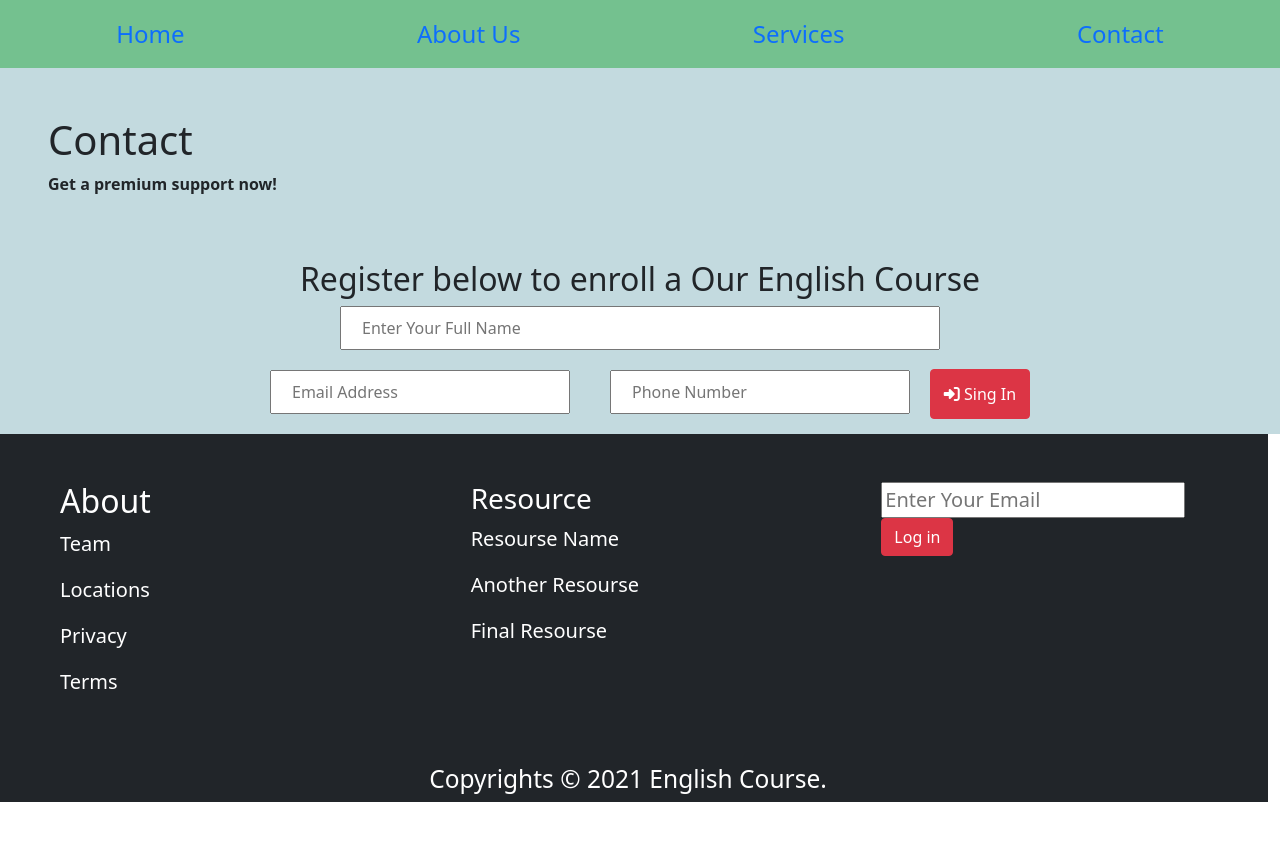
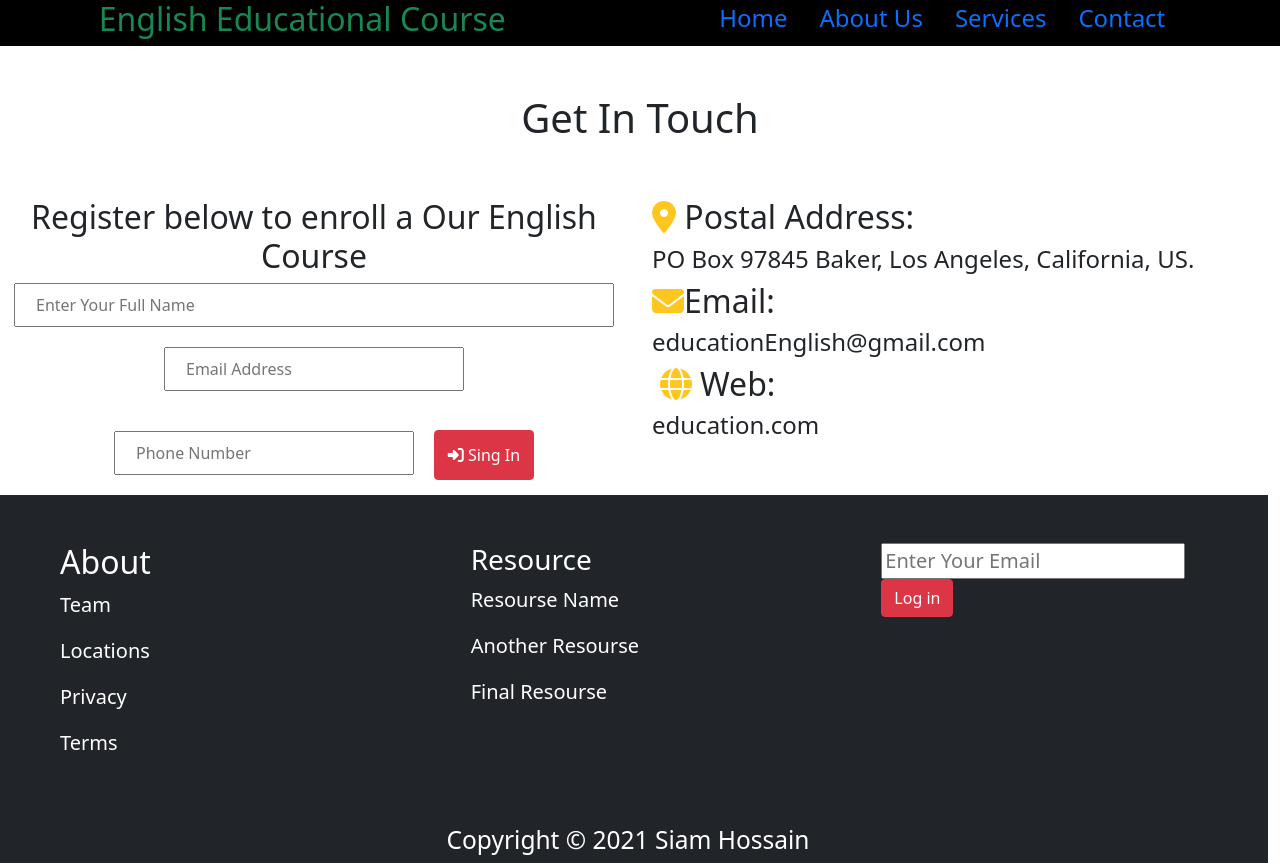
Before and after one commit to siam3371/education-english, a React (Create React App) app: page /contact in a window 1280 px wide. Before the commit the page ends 802 px from the top, so only its background shows below. Built offline with nearby package versions, Linux system fonts and the light colour scheme.

Commit message:
educational commit

```diff
--- a/src/components/BooksServices/BooksServices.js
+++ b/src/components/BooksServices/BooksServices.js
@@ -2,11 +2,11 @@ import React from 'react';
 import './Bookservices.css'
 
 const BooksServices = (props) => {
-     const {name, img, price, describe, credits} = props.book
+     const {name, img, price, describe} = props.book
     return (
         <div className="m-5 ">
-   <div className="card mb-3">
-  <div className="row g-0">
+   <div className="card mb-3 ">
+  <div className="row g-0 bg-color">
     <div className="col-md-4">
       <img src={img} className="img-fluid rounded-start img-size" alt="..."/>
     </div>
@@ -15,9 +15,9 @@ const BooksServices = (props) => {
         <h5 className="fs-3"> Name: {name}</h5>
         <p className="fs-5">describe: {describe}</p>
         <p className=""> Price: ${price} </p>
-        <p> credits :{credits}</p>
-        <button className="btn btn-success" >Buy Now</button>
-      </div>
+         <h3>Course Duration 3 Years</h3>
+         <button className=" btn btn-join fs-5 fw-bold">Join Us</button>
+       </div>
     </div>
   </div>
 </div>
--- a/src/components/BooksServices/Bookservices.css
+++ b/src/components/BooksServices/Bookservices.css
@@ -1,3 +1,14 @@
+.bg-color {
+  color: #997491;
+}
 .img-size {
   width: 50%;
 }
+.btn-join {
+  background-color: rgba(87, 52, 121, 0.349);
+  cursor: pointer;
+  width: 150px;
+  height: 50px;
+  color: darkslategray;
+  border-radius: 5px;
+}
--- a/src/components/Contact/Contact.css
+++ b/src/components/Contact/Contact.css
@@ -1,6 +1,3 @@
-.contact {
-  background-color: #c3dadf;
-}
 .input-sizing {
   width: 600px;
   height: 30px;
@@ -21,3 +18,6 @@
   background-color: #c3dadf;
   border: 3px solid darkblue;
 }
+.social-link {
+  color: rgb(255, 199, 30) !important;
+}
--- a/src/components/Contact/Contact.js
+++ b/src/components/Contact/Contact.js
@@ -2,17 +2,18 @@
   import './Contact.css'
  import './Contact.css'
 
+
 //  contact pages
  const Contact = () => {
+      return (
+   <div className="contact fw-bold">
+             <div className=" text-center p-5 fw-bolder">
+             <h1>Get In Touch
+</h1>
 
-     return (
-   <div className="contact">
-             <div className=" p-5 fw-bolder">
-             <h1>Contact</h1>
-             <p>Get a premium support now!</p>
           </div>
           <div className="row">
-              <div className="col-lg-12 text-center">
+              <div className="col-lg-6 text-center">
                   <h2>Register below to enroll a Our English Course</h2>
                   <input className="input-sizing" type="text" placeholder="Enter Your Full Name" required />
                   <br/>
@@ -20,6 +21,14 @@
                   <input className="input-sizing-new" type="text" placeholder="Phone Number" required />
                    <button className="btn btn-danger regular-btn">  <i className="fas fa-sign-in-alt"></i>  Sing In</button>
                 </div>
+                <div className="col-lg-6">
+                  <h2> <i className="social-link fas fa-map-marker-alt"></i> Postal Address:</h2>
+                  <h4>PO Box 97845 Baker, Los Angeles, California, US.</h4>
+                  <h2><i className=" social-link fas fa-envelope"></i>Email:</h2>
+                  <h4>educationEnglish@gmail.com</h4>
+                  <h2> <li className=" social-link fas fa-globe px-2" ></li>Web:</h2>
+                  <h4>education.com</h4>
+                </div>
           </div>
    </div>
      );
--- a/src/components/Footer/Footer.js
+++ b/src/components/Footer/Footer.js
@@ -24,8 +24,8 @@ const Footer = () => {
                     <button className="btn btn-danger">Log in </button>
                      </div>
                      <h3 className="text-center"><small>
-Copyrights © 2021 English Course.
-</small></h3>
+                     Copyright © 2021 Siam Hossain
+ </small></h3>
             </div>
 
         </div>
--- a/src/components/Header/Header.css
+++ b/src/components/Header/Header.css
@@ -1,3 +1,4 @@
 .background-color {
-  background-color: #74c18f;
+  background-color: rgb(0, 0, 0);
+  color: aliceblue !important;
 }
--- a/src/components/Header/Header.js
+++ b/src/components/Header/Header.js
@@ -4,11 +4,16 @@ import './Header.css'
 const Header = () => {
     return (
         // this is header part
-        <div className='fs-4 d-flex justify-content-around background-color'>
-            <Link className="  m-3 text-decoration-none" to="/">Home</Link>
-            <Link className="  m-3  text-decoration-none" to="/about">About Us</Link>
-             <Link className="  m-3  text-decoration-none" to="/services">Services</Link>
-             <Link className="  m-3 text-decoration-none" to="contact">Contact</Link>
+        <div className='fs-4 d-flex justify-content-around background-color text-success'>
+            <div>
+                 <h2>English Educational Course</h2>
+            </div>
+         <div>
+         <Link className="  m-3 text-decoration-none" to="/">Home</Link>
+         <Link className="  m-3  text-decoration-none" to="/about">About Us</Link>
+         <Link className="  m-3  text-decoration-none" to="/services">Services</Link>
+         <Link className="  m-3 text-decoration-none" to="contact">Contact</Link>
+         </div>
         </div>
     );
 };
--- a/src/components/Services/Services.css
+++ b/src/components/Services/Services.css
@@ -1,3 +1,6 @@
-.bg-color {
+/* .bg-color {
   background-color: #997491;
+} */
+.services-header {
+  color: #3b4d29c4;
 }
--- a/src/components/Services/Services.js
+++ b/src/components/Services/Services.js
@@ -12,7 +12,7 @@ import BooksServices from '../BooksServices/BooksServices';
      return (
          <div className='row'>
              <div className="fs-3 text-center" >
-             <h1 >Here is Our all services</h1>
+             <h1 className="services-header"> If Any Books Read Problem Meet Our Teacher</h1>
              <p>Collected Our Book</p>
              </div>
               <div className="col-lg-12 bg-color">
```
